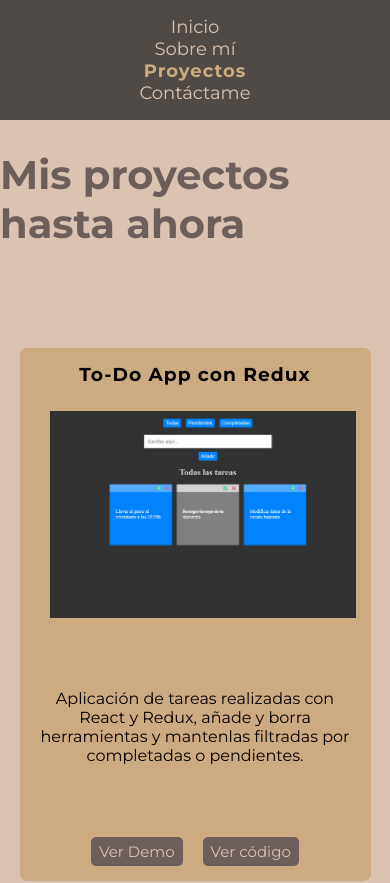
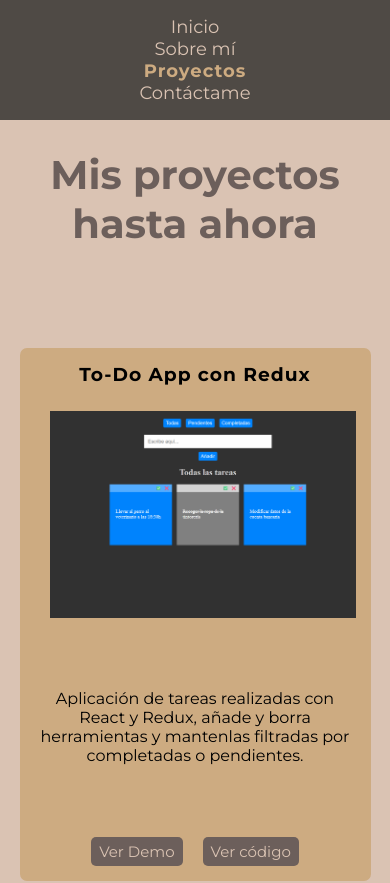
Before and after one commit to JaviFrost8/portfolio, a React (Vite) app: page /projects in a window 390 px wide. Shown: the top 883 px of the page. Built offline with nearby package versions, Linux system fonts and the light colour scheme; a web font is replaced by a local one.

Commit message:
'ResponsiveMVL'

```diff
--- a/src/App.css
+++ b/src/App.css
@@ -474,6 +474,7 @@ textarea:focus{
 
   header{
     height: 120px;
+    z-index: 1;
   }
 
   nav ul {
@@ -501,6 +502,12 @@ textarea:focus{
     gap: 30px;
   }
 
+  .projects-title{
+    display: flex;
+    align-items: center;
+    text-align: center;
+  }
+
   .ilustration img {
     width: 90%;
   }
```
